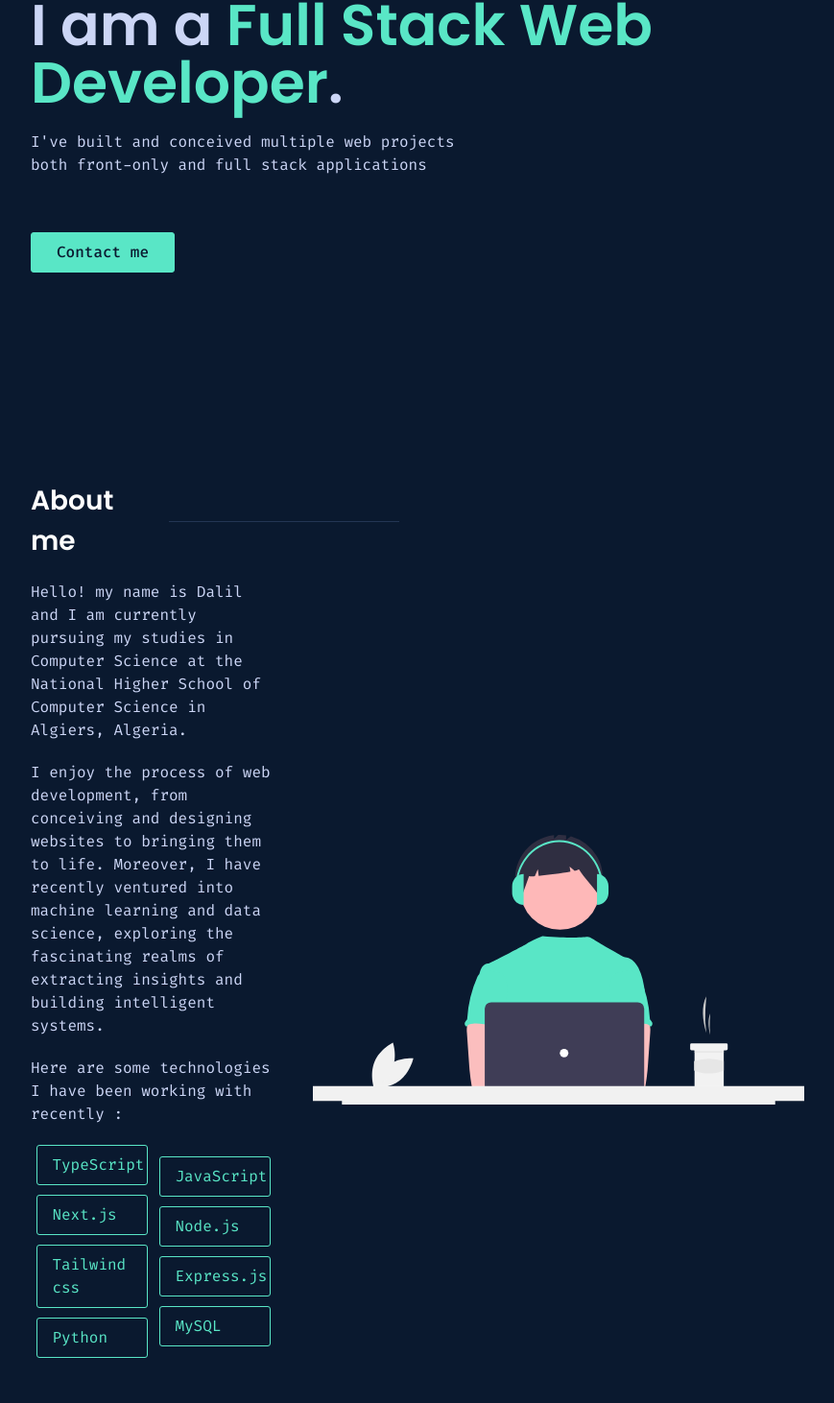
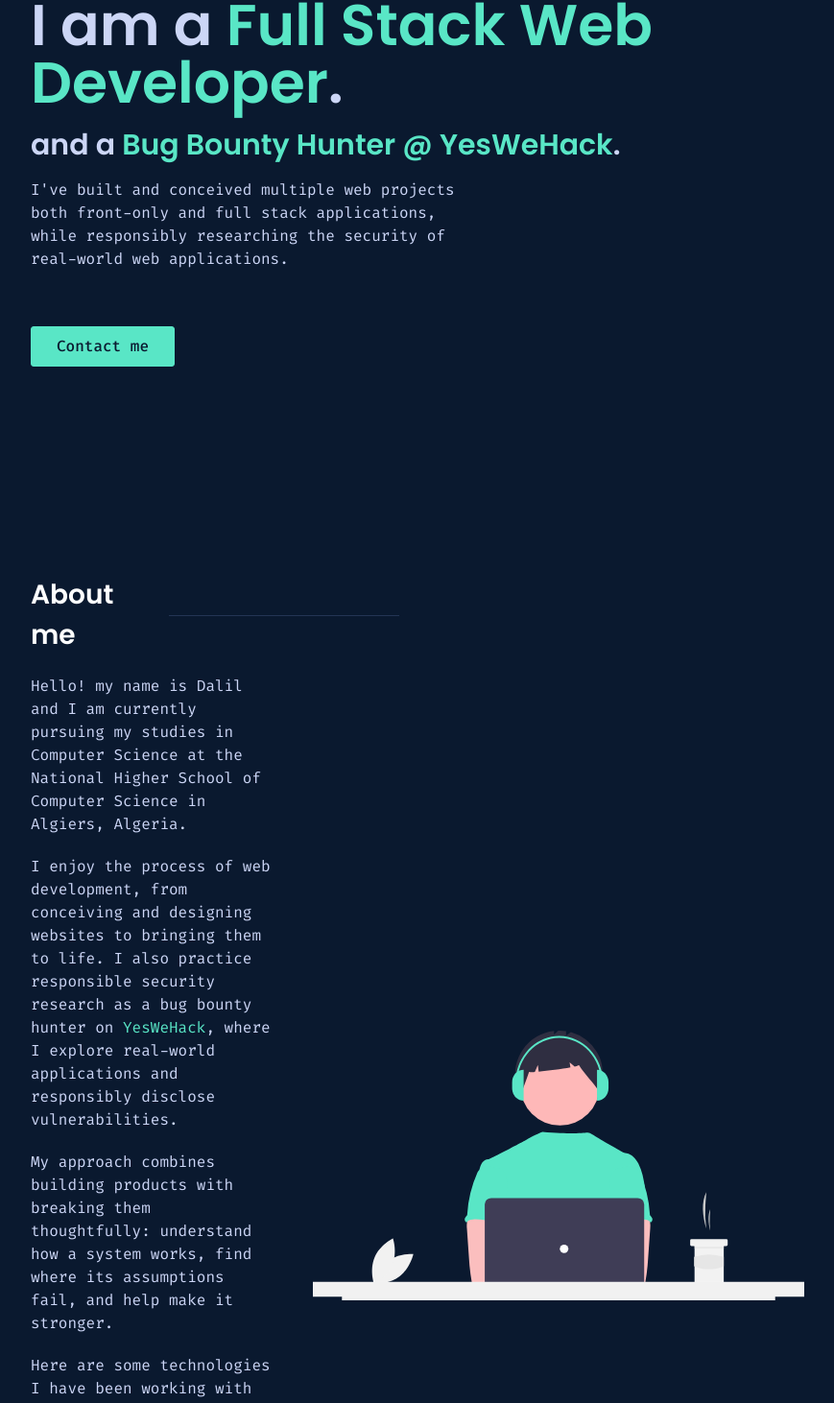
Before and after one commit to Azeroji/portfolio, a Next.js app: page / in a window 1280 px wide. Shown: the part 339-1801 px from the top of the page at 96% size, without its empty margins (224-1093 px from the left). Built offline with nearby package versions, Linux system fonts and the light colour scheme.

Commit message:
Add YesWeHack bug bounty hunter profile
Add YesWeHack bug bounty hunter profile

```diff
--- a/components/About/About.tsx
+++ b/components/About/About.tsx
@@ -16,8 +16,8 @@ const About = (props: Props) => {
         <div className='flex justify-between items-center gap-x-[5%]'>
           <div className='flex flex-col gap-y-[20px]'>
             <p>Hello! my name is Dalil and I am currently pursuing my studies in Computer Science at the National Higher School of Computer Science in Algiers, Algeria.</p>
-          <p>I enjoy the process of web development, from conceiving and designing websites to bringing them to life. Moreover,
-              I have recently ventured into machine learning and data science, exploring the fascinating realms of extracting insights and building intelligent systems.</p>
+            <p>I enjoy the process of web development, from conceiving and designing websites to bringing them to life. I also practice responsible security research as a bug bounty hunter on <a className='text-TXT hover:underline' href='https://yeswehack.com/hunters/Azerojii#latest-hacktivity'>YesWeHack</a>, where I explore real-world applications and responsibly disclose vulnerabilities.</p>
+            <p>My approach combines building products with breaking them thoughtfully: understand how a system works, find where its assumptions fail, and help make it stronger.</p>
             <p>Here are some technologies I have been working with recently :</p>
 
             <div className='flex w-[100%] justify-around items-center'>
@@ -34,7 +34,6 @@ const About = (props: Props) => {
                 <li className='text-TXT border border-TXT px-[15px] py-[8px] rounded-[3px]'>MySQL</li>
               </ul>
             </div>
-
           </div>
           <Image className='lg:block hidden' src="/images/about.svg" alt="logo" width="512" height="512"/>
         </div>
--- a/components/HomePage/HomePage.tsx
+++ b/components/HomePage/HomePage.tsx
@@ -10,7 +10,8 @@ const HomePage = (props: Props) => {
         <p className='text-TXT font-FiraCode leading-none'>Hello, my name is</p>
         <p className='text-white font-Poppins font-semibold text-[32px] md:text-[60px] leading-none'>Dalil ADIMI<span className='text-TXT'>.</span></p>
         <p className='text-GRAY font-Poppins font-semibold text-[32px] md:text-[60px] leading-none'>I am a <span className='text-TXT'>Full Stack Web Developer</span>.</p>
-        <p className='text-GRAY font-FiraCode w-[60%]'>I've built and conceived multiple web projects both front-only and full stack applications</p>
+        <p className='text-GRAY font-Poppins font-semibold text-[22px] md:text-[30px] leading-none'>and a <span className='text-TXT'>Bug Bounty Hunter @ YesWeHack</span>.</p>
+        <p className='text-GRAY font-FiraCode w-[60%]'>I've built and conceived multiple web projects both front-only and full stack applications, while responsibly researching the security of real-world web applications.</p>
         <Link href="#Contact" className='text-center hover:text-TXT font-FiraCode border border-TXT px-[15px] py-[8px] hover:bg-BG bg-TXT text-BG rounded-[3px] w-[150px] font-medium mt-[5%]'>Contact me</Link>
       </div>
     </div>
```
Lines whose indentation alone changed are shown as unchanged.
